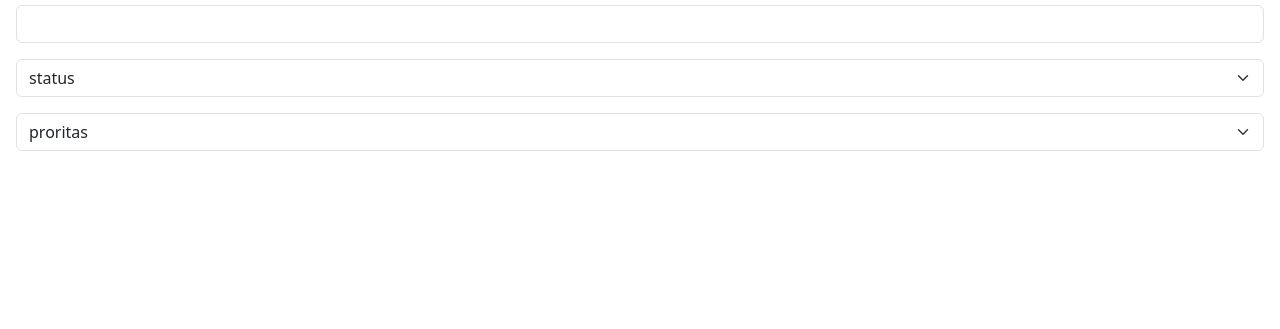
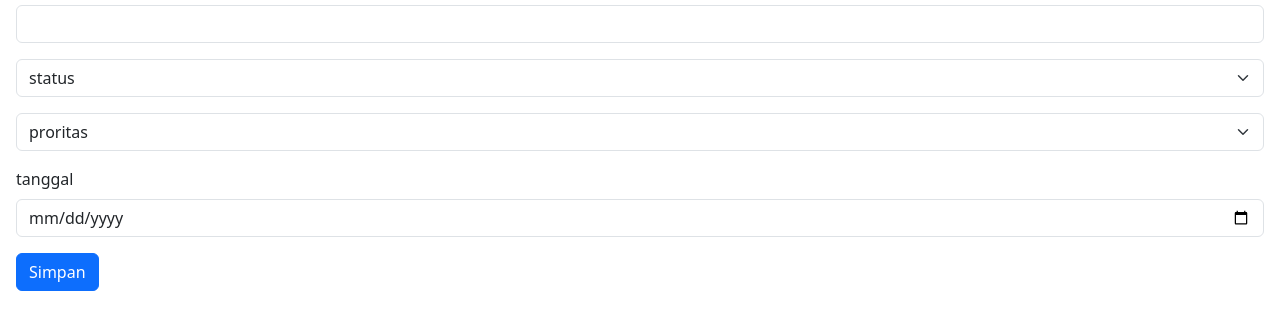
Before and after one commit to svia435/ujikom2025, a plain HTML site: page tambah.html in a window 1280 px wide. Shown: the part 137-466 px from the top of the page. Drawn offline with nearby package versions, Linux system fonts and the light colour scheme.

Commit message:
update tambah.html

```diff
--- a/tambah.html
+++ b/tambah.html
@@ -44,3 +44,10 @@
   <option value="rendah🔵">rendah</option>
 </select>
 </div>
+  <div class="mb-3">
+        <label class="form-label">tanggal</label>
+        <input type="date" class="form-control" id="input-tanggal">
+      </div>
+
+      <button type="submit" class="btn btn-primary" id="tombol-tambah">Simpan</button>
+    </form>
```
